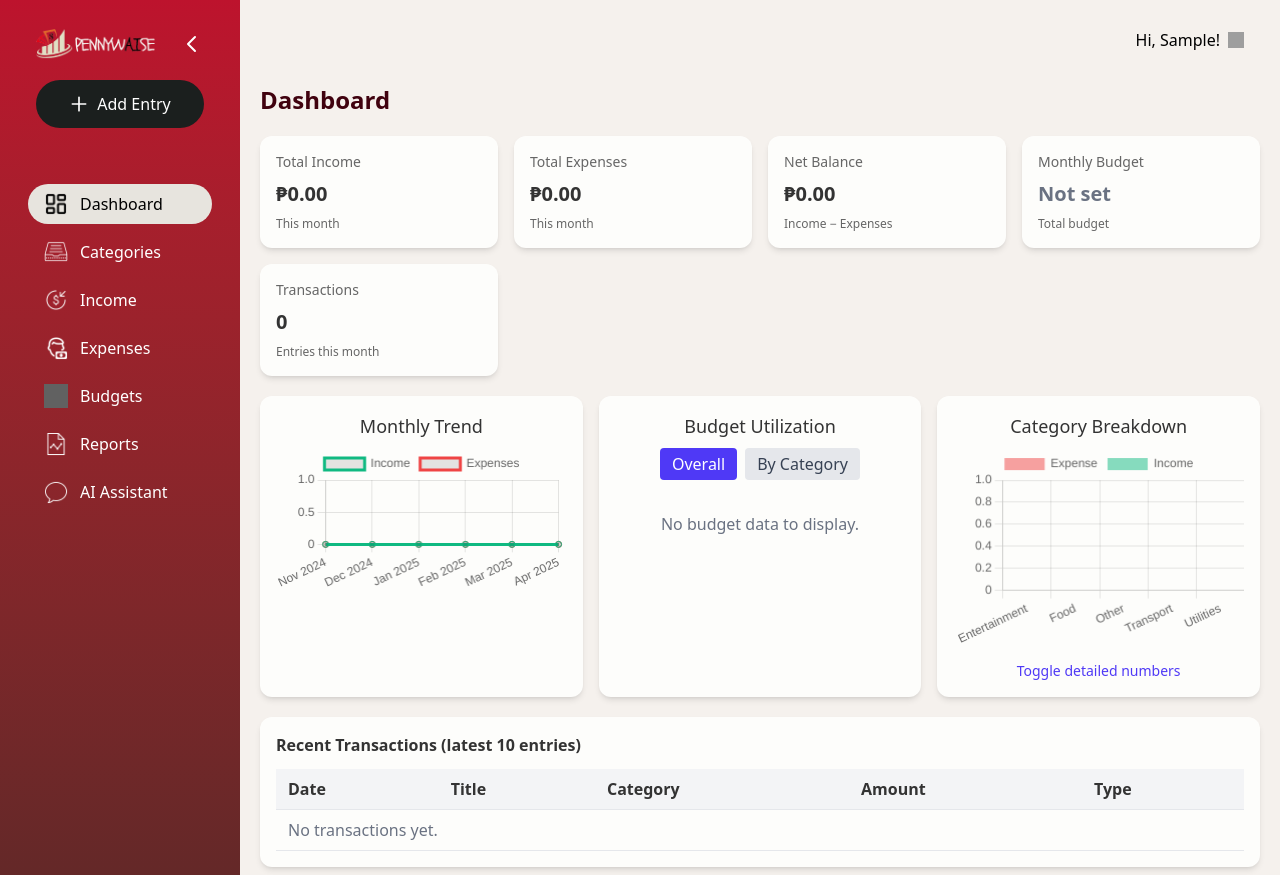
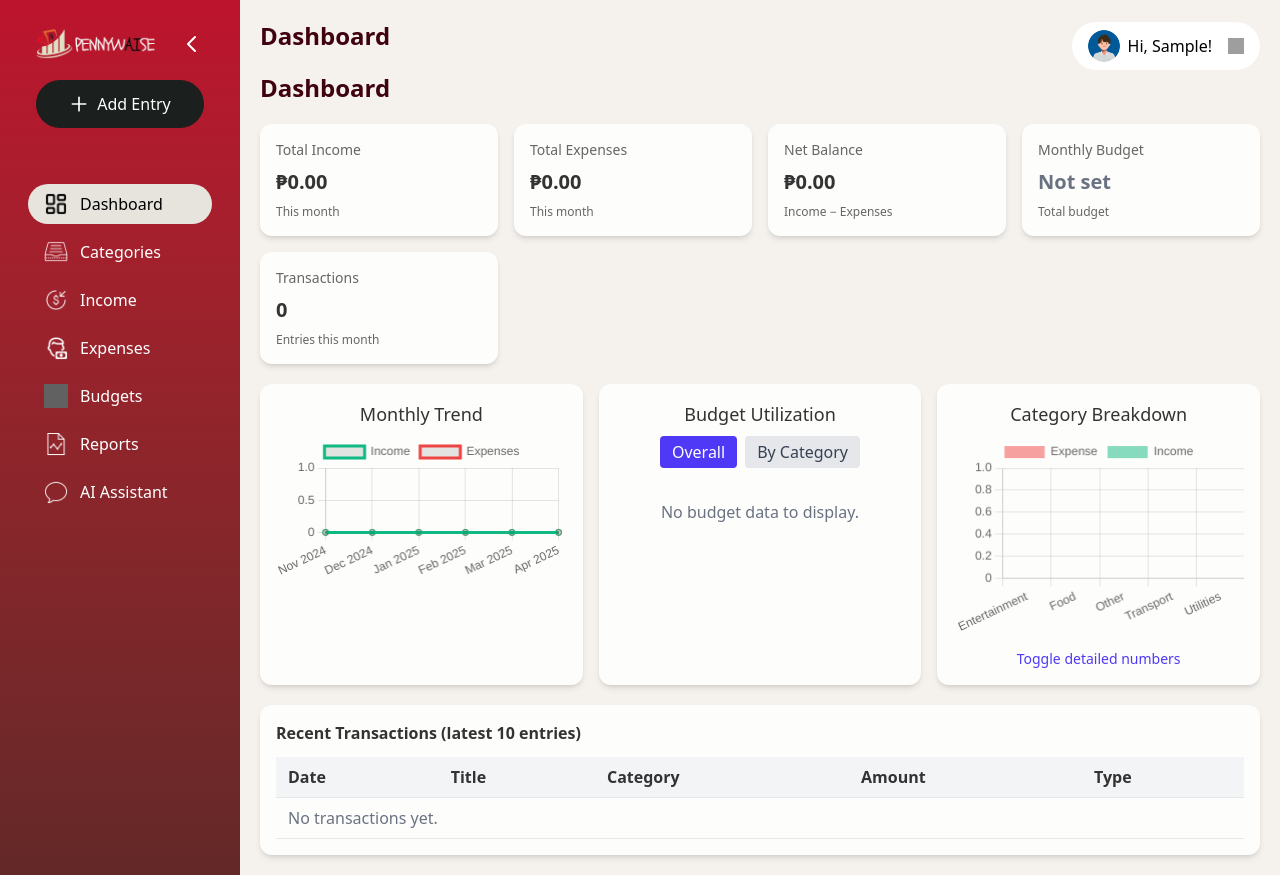
Before and after one commit to Exalt24/PennywAIse, a Django app: page /dashboard/ in a window 1280 px wide. Run offline with Django 5.2, Linux system fonts and the light colour scheme; the visitor is signed in with stand-in values (Sample User, id 1); data comes from the database, SQL or seed files in the repository; data that the repository does not hold is empty; style sheets or scripts are compiled from the project's sources; grey boxes are pictures that could not be loaded.

Commit message:
Improve Subheader

```diff
--- a/budget/static/css/main/input.css
+++ b/budget/static/css/main/input.css
@@ -76,7 +76,7 @@ header {
 }
 
 .header-m {
-  @apply mb-5 mt-6;
+  @apply mb-5;
 }
 
 .header-layout {
@@ -356,7 +356,7 @@ details[open] summary img {
 }
 
 .profile-dropdown {
-  @apply flex items-center cursor-pointer px-4 py-2 rounded focus:outline-none;
+  @apply flex items-center space-x-2 cursor-pointer px-4 py-2 rounded focus:outline-none;
 }
 
 .dropdown-icon {
--- a/budget/templates/main/dashboard.html
+++ b/budget/templates/main/dashboard.html
@@ -12,8 +12,9 @@
 
     <main class="main">
 
-      {% include "main/subheader.html" %}
-
+      {% with section_title="Dashboard"%}
+        {% include "main/subheader.html" %}
+      {% endwith %}
       {% include "main/sections/dashboard.html" %}
 
       {% include "main/sections/categories.html" %}
--- a/budget/templates/main/subheader.html
+++ b/budget/templates/main/subheader.html
@@ -1,7 +1,10 @@
 {% load static %}
-
-<header class="user" role="banner">
-    <nav aria-label="User menu" class="relative">
+<section class="flex justify-between">
+  <header class="header-m">
+    <h2 class="pagetitle">{{ section_title }}</h2>
+  </header>
+  <section class="user" role="banner">
+      <nav aria-label="User menu" class="relative bg-white rounded-full">
         <details
           id="userBtn"
           class="button"
@@ -10,6 +13,14 @@
           aria-expanded="false"
           class="relative">
           <summary class="profile-dropdown">
+            <a href="/">
+              <img
+                id="logoImage"
+                src="{% static 'images/profile.png' %}"
+                alt="PennywAise logo"
+                class="h-8 w-auto rounded-full"
+              />
+            </a>
             <span id="userGreeting" class="text-black">
               Hi, {{ user.first_name|default:user.username }}!
             </span>
@@ -55,4 +66,5 @@
           </li>
         </ul>
       </nav>
-</header>
+  </section>
+</section>
```
Lines whose indentation alone changed are shown as unchanged.
